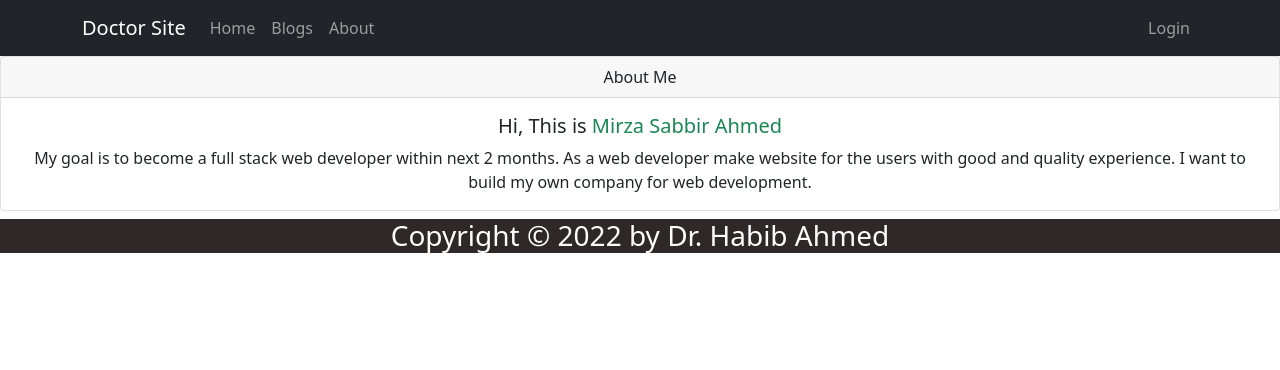
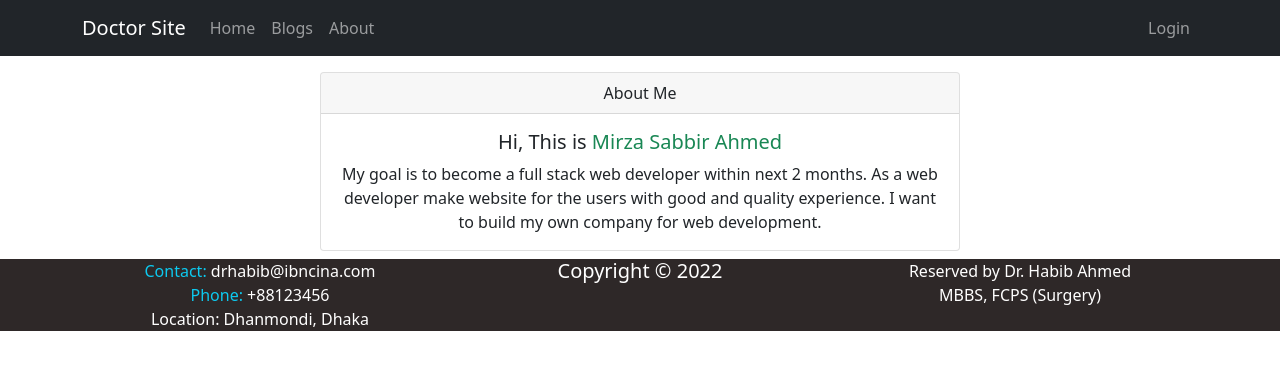
Before and after one commit to mirzasabbirgithub/service-provider-website, a React (Create React App) app: page /about in a window 1280 px wide. Shown: the top 370 px of the page. Built offline with nearby package versions, Linux system fonts and the light colour scheme; no server answers.

Commit message:
footer edited, comments edited

```diff
--- a/src/App.js
+++ b/src/App.js
@@ -24,6 +24,7 @@ function App() {
         <Route path="/services" element={<Services></Services>}></Route>
         <Route path="/about" element={<About></About>}></Route>
         <Route path="/blogs" element={<Blogs></Blogs>}></Route>
+        {/* Require auth added */}
         <Route path="/checkout" element={
           <RequireAuth>
             <Checkout></Checkout>
--- a/src/Pages/About/About.js
+++ b/src/Pages/About/About.js
@@ -3,7 +3,7 @@ import { Button, Card } from 'react-bootstrap';
 
 const About = () => {
           return (
-                    <div>
+                    <div className='w-50 mx-auto mt-3 mb-2'>
                               <Card className="text-center">
                                         <Card.Header>About Me </Card.Header>
                                         <Card.Body>
--- a/src/Pages/Checkout/Checkout.js
+++ b/src/Pages/Checkout/Checkout.js
@@ -19,7 +19,7 @@ const Checkout = () => {
                                                             </Form.Text>
                                                   </Form.Group>
 
-                                                  <Button variant="primary" type="submit">
+                                                  <Button className='mb-5' variant="primary" type="submit">
                                                             Submit Now
                                                   </Button>
                                         </Form>
--- a/src/Pages/Login/Login.js
+++ b/src/Pages/Login/Login.js
@@ -26,6 +26,8 @@ const Login = () => {
           if (loading || sending) {
                     return;
           }
+
+          // navigate current page instead of home page
           if (user) {
                     navigate(from, { replace: true });
           }
@@ -40,6 +42,7 @@ const Login = () => {
                     signInWithEmailAndPassword(email, password);
           }
 
+          // sent reset email with toast notification
           const resetPassword = async () => {
                     const email = emailRef.current.value;
                     if (email) {
@@ -52,6 +55,7 @@ const Login = () => {
           }
 
 
+          // navigate register page
           const navigateToRegister = event => {
                     navigate('/register');
           }
--- a/src/Pages/Register/Register.js
+++ b/src/Pages/Register/Register.js
@@ -14,6 +14,7 @@ const Register = () => {
 
           const navigate = useNavigate();
 
+          // navigate login page
           const navigateToRegister = () => {
                     navigate('/login');
           }
@@ -25,6 +26,7 @@ const Register = () => {
                     const password = event.target.password.value;
                     console.log(email, password)
                     createUserWithEmailAndPassword(email, password);
+                    // navigate home page if login success
                     navigate('/home');
           }
 
@@ -43,9 +45,7 @@ const Register = () => {
                                                   <Form.Label>Password</Form.Label>
                                                   <Form.Control type="password" name="password" placeholder="Password" required />
                                         </Form.Group>
-                                        <Button variant="primary" type="submit" value="submit">
-                                                  Register
-                                        </Button>
+                                        <Button variant="primary" type="submit" value="submit"> Register</Button>
                               </Form>
                               <p>Are you new ?<Link to="/login" className='text-primary pe-auto text-decoration-none' onClick={navigateToRegister} >Please Login</Link> </p>
                     </div>
--- a/src/Pages/SharedPages/Footer/Footer.js
+++ b/src/Pages/SharedPages/Footer/Footer.js
@@ -1,11 +1,19 @@
 import React from 'react';
+import { Col, Container, Row } from 'react-bootstrap';
 import './Footer.css';
 const Footer = () => {
           const today = new Date();
           const year = today.getFullYear();
           return (
-                    <footer className=' text-center text-white mt-2'>
-                              <h3>Copyright &copy; {year} by Dr. Habib Ahmed</h3>
+                    <footer className=' text-center text-white'>
+                              <Container>
+                                        <Row>
+                                                  <Col><span className='text-info'>Contact: </span> drhabib@ibncina.com <br></br> <span className='text-info'>Phone: </span>  +88123456 <br></br> Location: Dhanmondi, Dhaka </Col>
+                                                  <Col><h5>Copyright &copy; {year}</h5></Col>
+                                                  <Col>Reserved by Dr. Habib Ahmed<br /> MBBS, FCPS (Surgery)</Col>
+                                        </Row>
+                              </Container>
+
                     </footer>
           );
 };
--- a/src/Pages/SharedPages/Header/Header.js
+++ b/src/Pages/SharedPages/Header/Header.js
@@ -8,6 +8,8 @@ import auth from '../../../firebase.init';
 
 const Header = () => {
           const [user] = useAuthState(auth);
+
+          // handle sign out button
           const handleSignOut = () => {
                     signOut(auth);
           }
@@ -25,8 +27,6 @@ const Header = () => {
                                                                       <Nav.Link as={Link} to="about">About</Nav.Link>
                                                             </Nav>
                                                             <Nav>
-
-                                                                      <Nav>
                                                                       {
                                                                                 user ?
                                                                                           <Nav.Link className='btn btn-primary text-white' onClick={handleSignOut} >Log Out</Nav.Link>
@@ -34,12 +34,7 @@ const Header = () => {
                                                                                           <Nav.Link as={Link} to="login">Login</Nav.Link>
 
                                                                       }
-
                                                             </Nav>
-
-                                                            </Nav>
-
-
                                                   </Navbar.Collapse>
                                         </Container>
                               </Navbar>
--- a/src/firebase.init.js
+++ b/src/firebase.init.js
@@ -17,6 +17,7 @@ const firebaseConfig = {
 // Initialize Firebase
 const app = initializeApp(firebaseConfig);
 
+// declare auth
 const auth = getAuth(app);
 
 export default auth;
```
Lines whose indentation alone changed are shown as unchanged.
